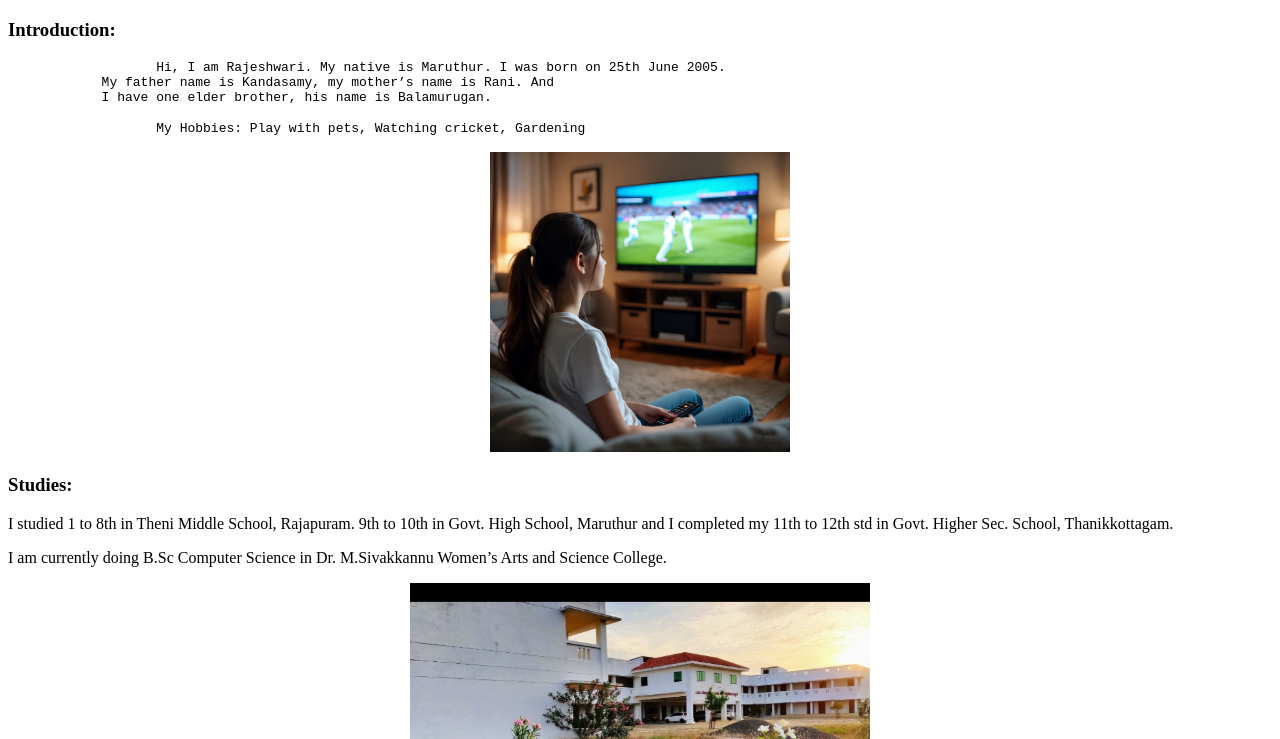
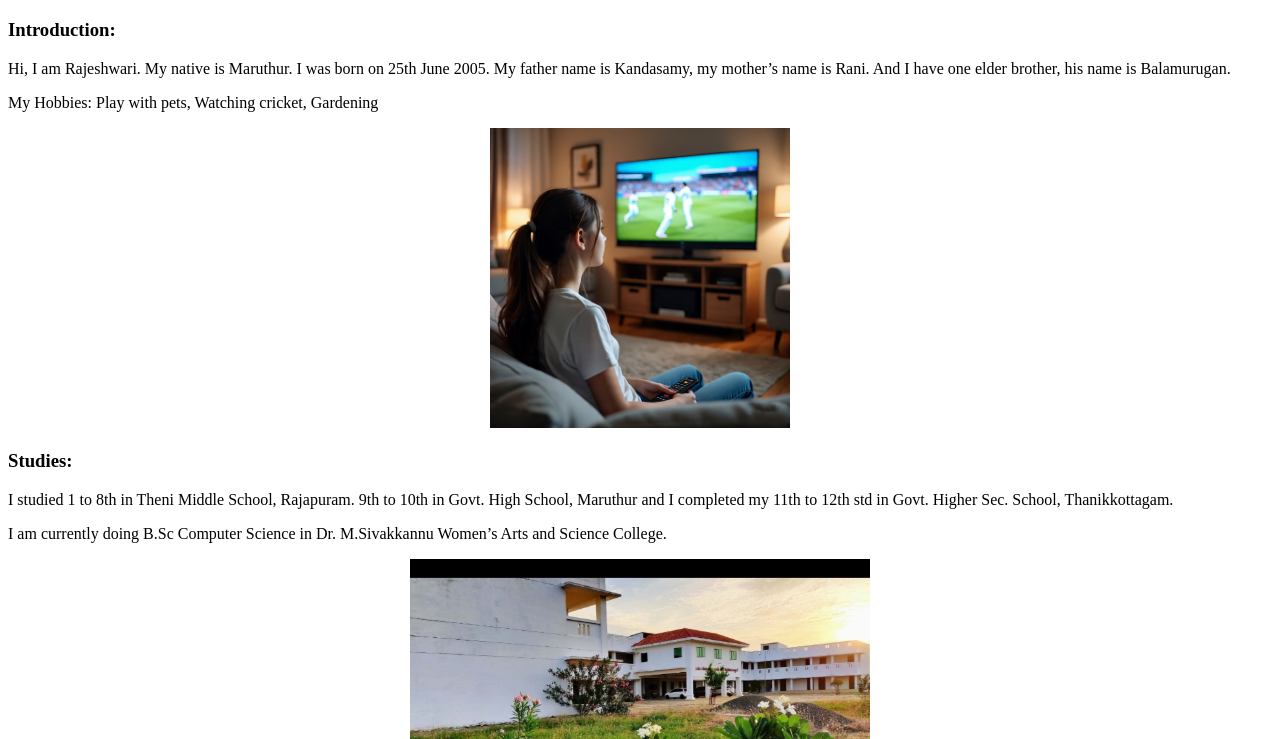
Before and after one commit to asbdu45123054511802112025/My-bio, a plain HTML site: page index.html in a window 1280 px wide. Shown: the part 61-800 px from the top of the page. Drawn offline with Linux system fonts and the light colour scheme.

Commit message:
Update index.html

```diff
--- a/index.html
+++ b/index.html
@@ -9,14 +9,14 @@
         </center>
 
         <h3>Introduction:</h3>
-        <p><pre>
+        <p>
                    Hi, I am Rajeshwari. My native is Maruthur. I was born on 25th June 2005.
             My father name is Kandasamy, my mother’s name is Rani. And
-            I have one elder brother, his name is Balamurugan.</pre>
+            I have one elder brother, his name is Balamurugan.
         </p>
 
-        <p><pre>
-                   My Hobbies: Play with pets, Watching cricket, Gardening</pre>
+        <p>
+                   My Hobbies: Play with pets, Watching cricket, Gardening
         </p>
         <center>
         <img src="Intro.jpg" height="300px">
```
